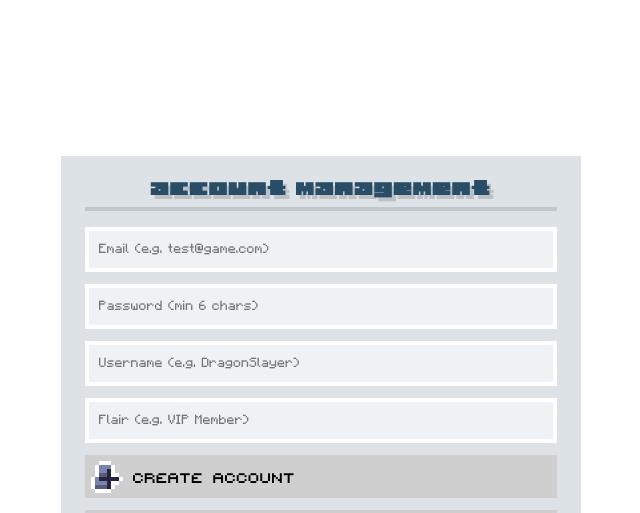
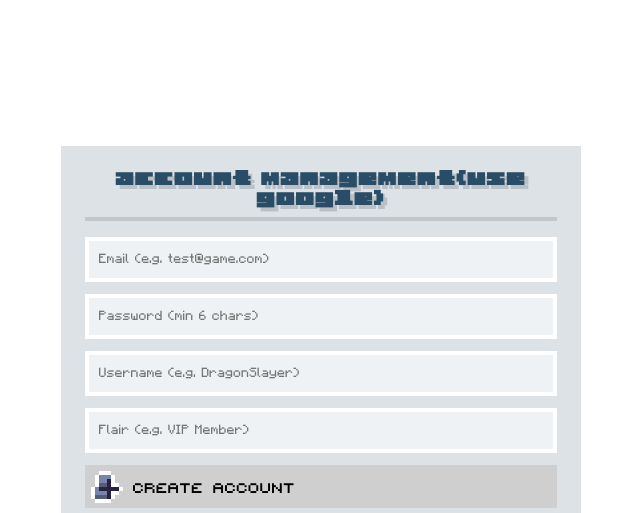
Before and after one commit to ps20213195-afk/code, a plain HTML site: page index.html in a window 1280 px wide. Shown: the top 513 px of the page, without its empty margins (319-959 px from the left). Drawn offline with nearby package versions, Linux system fonts and the light colour scheme; no server answers.

Commit message:
giving up 4

```diff
--- a/index.html
+++ b/index.html
@@ -11,7 +11,7 @@
 <body>
     <section id="authSection" class="auth-page" aria-labelledby="authSectionHeader">
         <div class="box">
-            <h1 id="authSectionHeader">Account Management</h1>
+            <h1 id="authSectionHeader">Account Management(use Google)</h1>
             <input type="email" id="email" placeholder="Email (e.g. test@game.com)" />
             <input type="password" id="password" placeholder="Password (min 6 chars)" />
             <input type="text" id="username" placeholder="Username (e.g. DragonSlayer)" />
```
